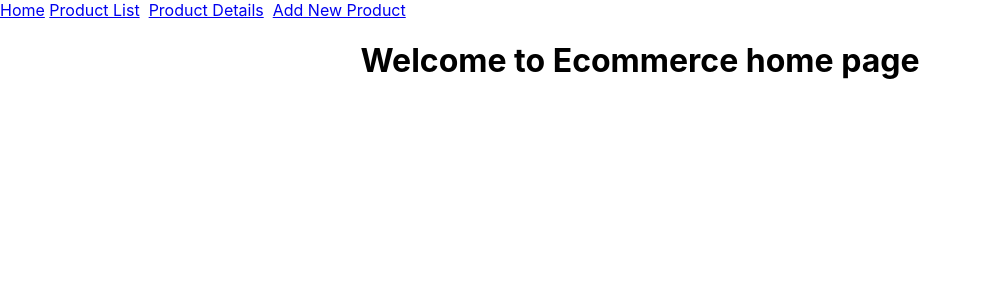
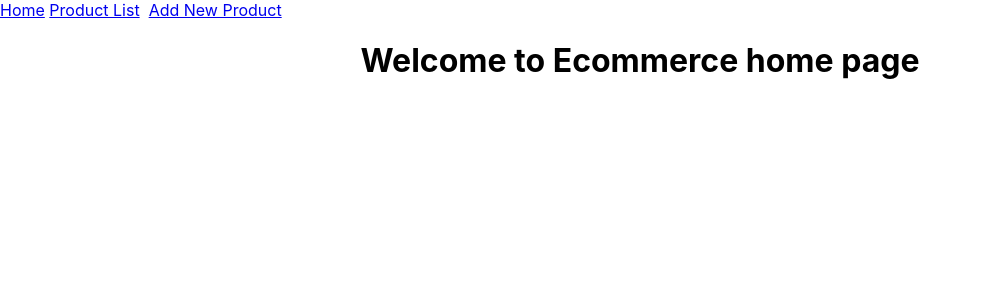
Before and after one commit to mizucse/LearningReact, a React (Create React App) app: page / in a window 1280 px wide. Shown: the top 300 px of the page, without its empty margins (0-981 px from the left). Built offline with nearby package versions, Linux system fonts and the light colour scheme.

Commit message:
Product List view details, update, delete

```diff
--- a/src/App.js
+++ b/src/App.js
@@ -37,7 +37,6 @@ function App() {
         <Grid col md={12} >
           <Link to="/">Home</Link>&nbsp;
           <Link to="/product-list">Product List</Link> &nbsp;
-          <Link to="/product-details">Product Details</Link> &nbsp;
           <Link to="/add-product">Add New Product</Link> &nbsp;
         </Grid>
       </Grid>
```
